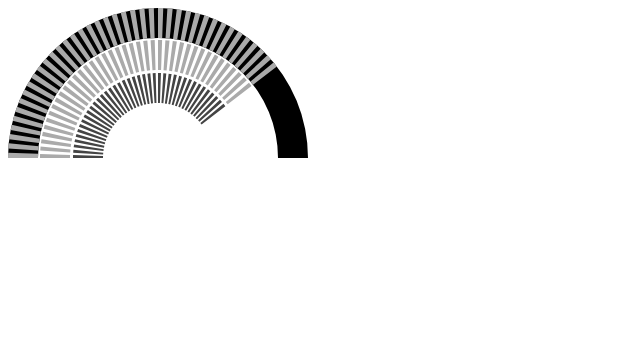
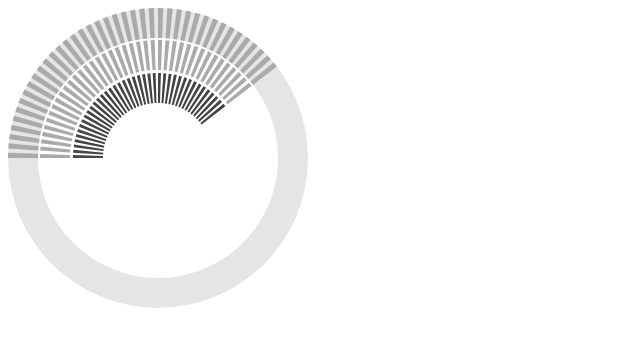
Before and after one commit to igw-ted/d3-simple-gauge, a website: page src/index.html in a window 1280 px wide. Shown: the whole page, without its empty margins (0-640 px from the left). Drawn offline with nearby package versions, Linux system fonts and the light colour scheme.

Commit message:
example edit

```diff
--- a/src/index.html
+++ b/src/index.html
@@ -38,8 +38,8 @@
                 minValue: -50,
                 maxValue: 50,
                 orientation: temp1.orientationVar().WEST,
-                background: "#000",
-                backgroundFill: "maxDegrees"
+                background: "rgba(0,0,0,0.1)",
+                backgroundFill: "full"
             });
             temp1.update();
 
```
